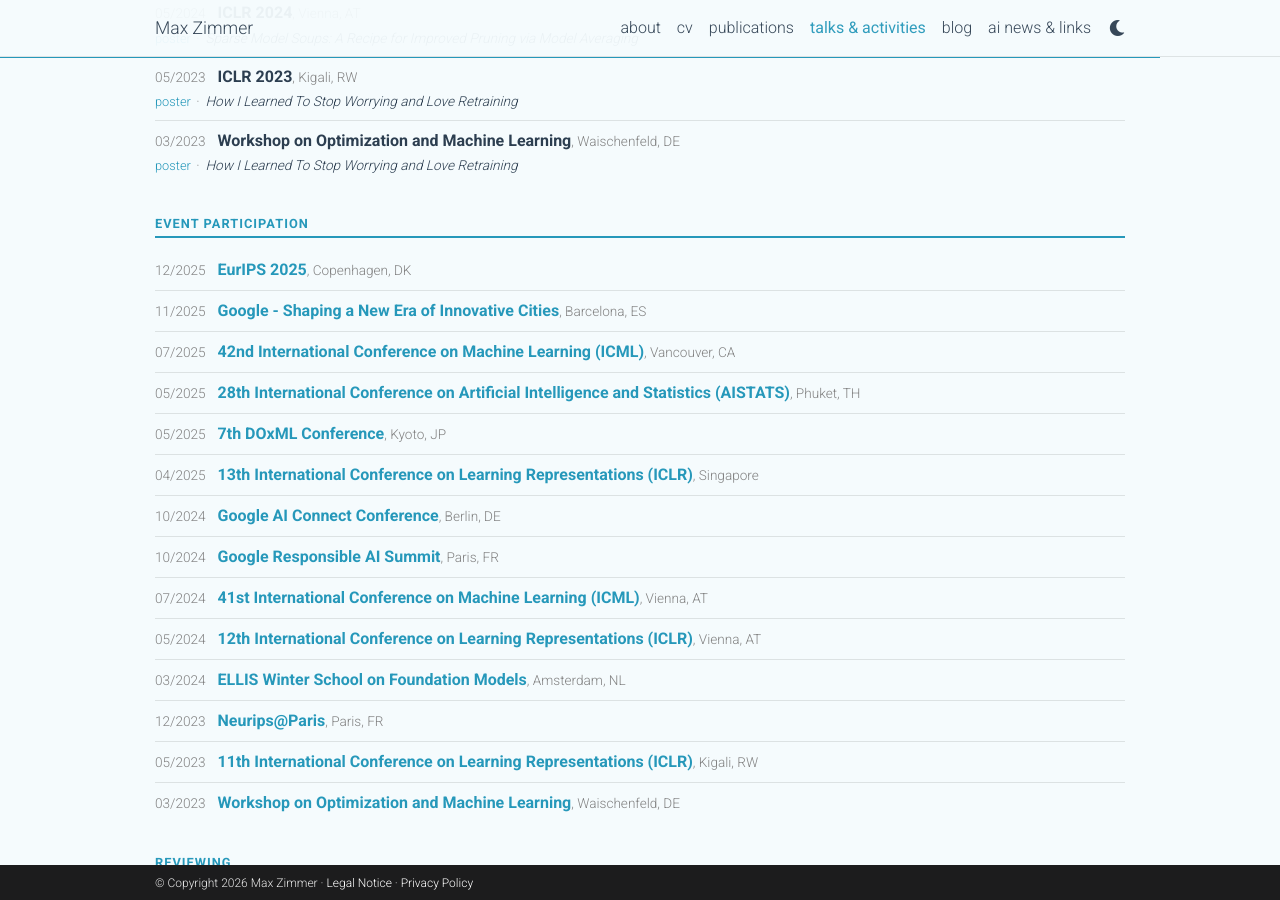
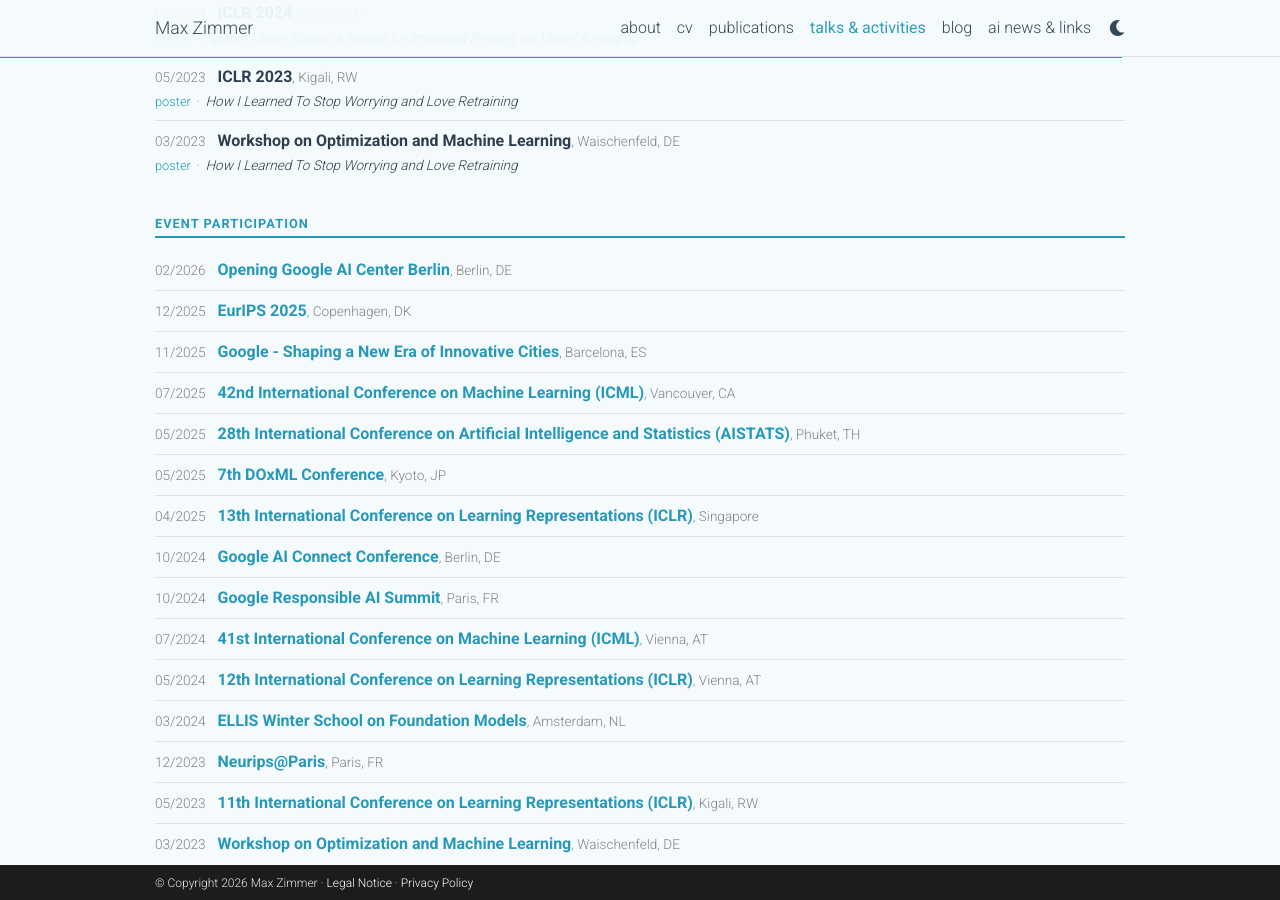
Before and after one commit to zimmer-m/zimmer-m.github.io, a Jekyll site: the page built from _pages/talks.md, in a window 1280 px wide and 900 px high, scrolled down 1110 px. Built offline with Jekyll 4.4.1, drawn with Linux system fonts in a browser that asks for light colours; comment, search, counter and statistics services are not loaded; a style sheet for code colours, icons or effects is not loaded.

Commit message:
added event

```diff
--- a/_data/events.yml
+++ b/_data/events.yml
@@ -54,3 +54,7 @@
   venue: EurIPS 2025
   location: Copenhagen, DK
   link: https://eurips.cc
+- date: 2026-02-28
+  venue: Opening Google AI Center Berlin
+  location: Berlin, DE
+  link: https://rsvp.withgoogle.com/events/tach-google-2026_ai_forum
```
